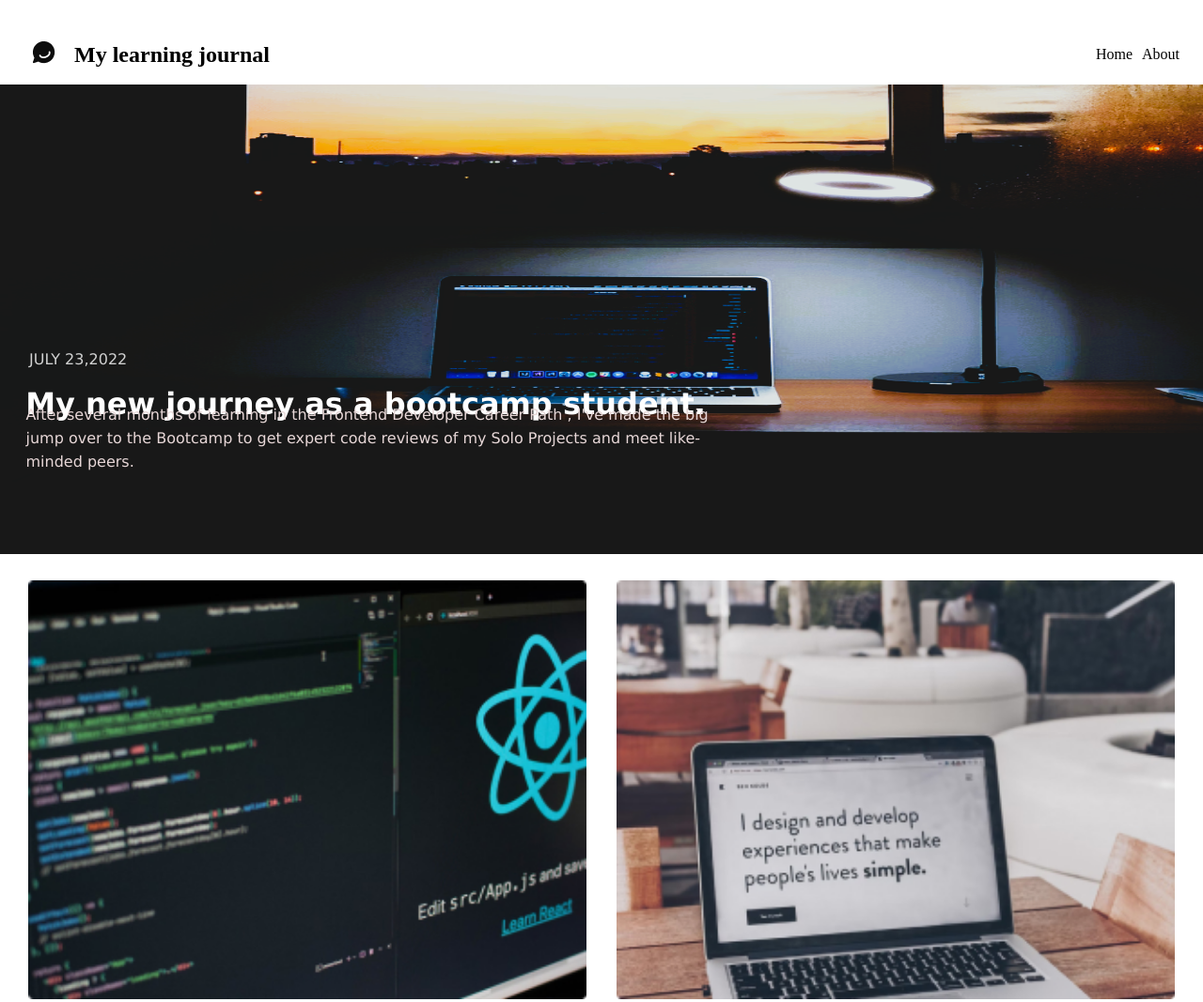
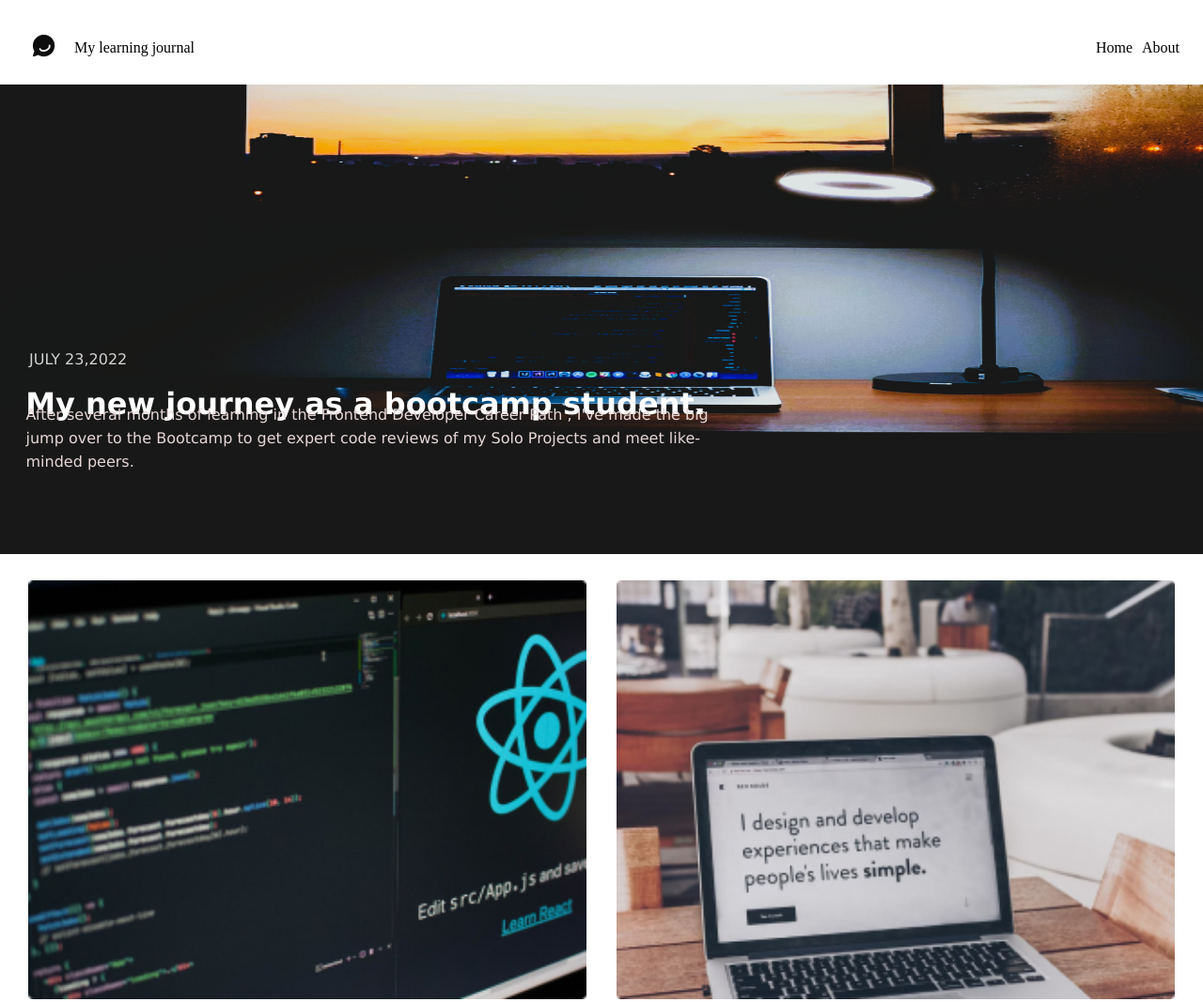
Before and after one commit to Farhat0077/Learning-journal, a plain HTML site: page Learning Journal/index.html in a window 1280 px wide. Shown: the top 1067 px of the page at 94% size. Drawn offline with Linux system fonts and the light colour scheme.

Commit message:
Update index.html

```diff
--- a/Learning Journal/index.html
+++ b/Learning Journal/index.html
@@ -14,7 +14,7 @@
                     <li> <img src="logo.png" alt="logo" ></li>
                 </li>
                 <li>
-                    <li><h1><a href="blog.html"> My learning journal</a></h1></li>
+                    <li><p class="head-text"><a href="blog.html"> My learning journal</a></p></li>
                 </li>
                 <li class="align-right">
                     <li  ><a href="index.html">Home</a></li>
```
